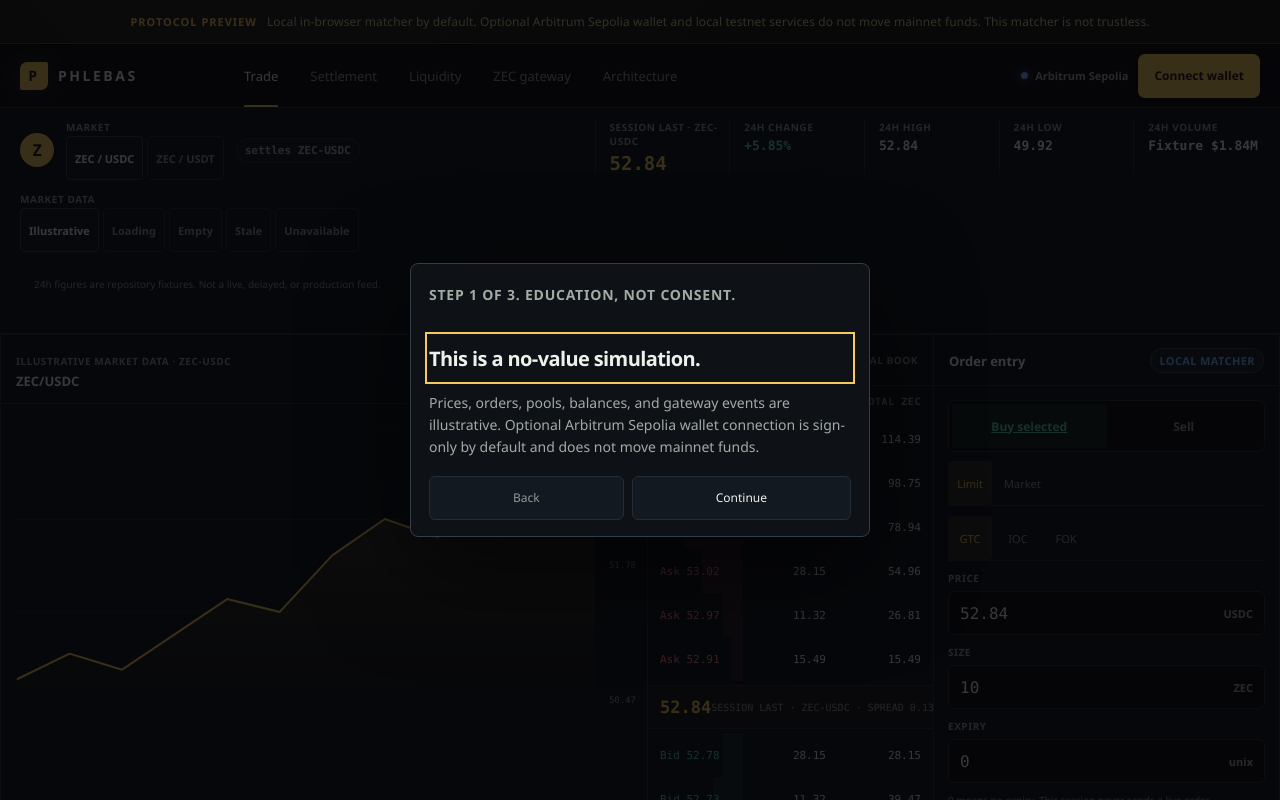
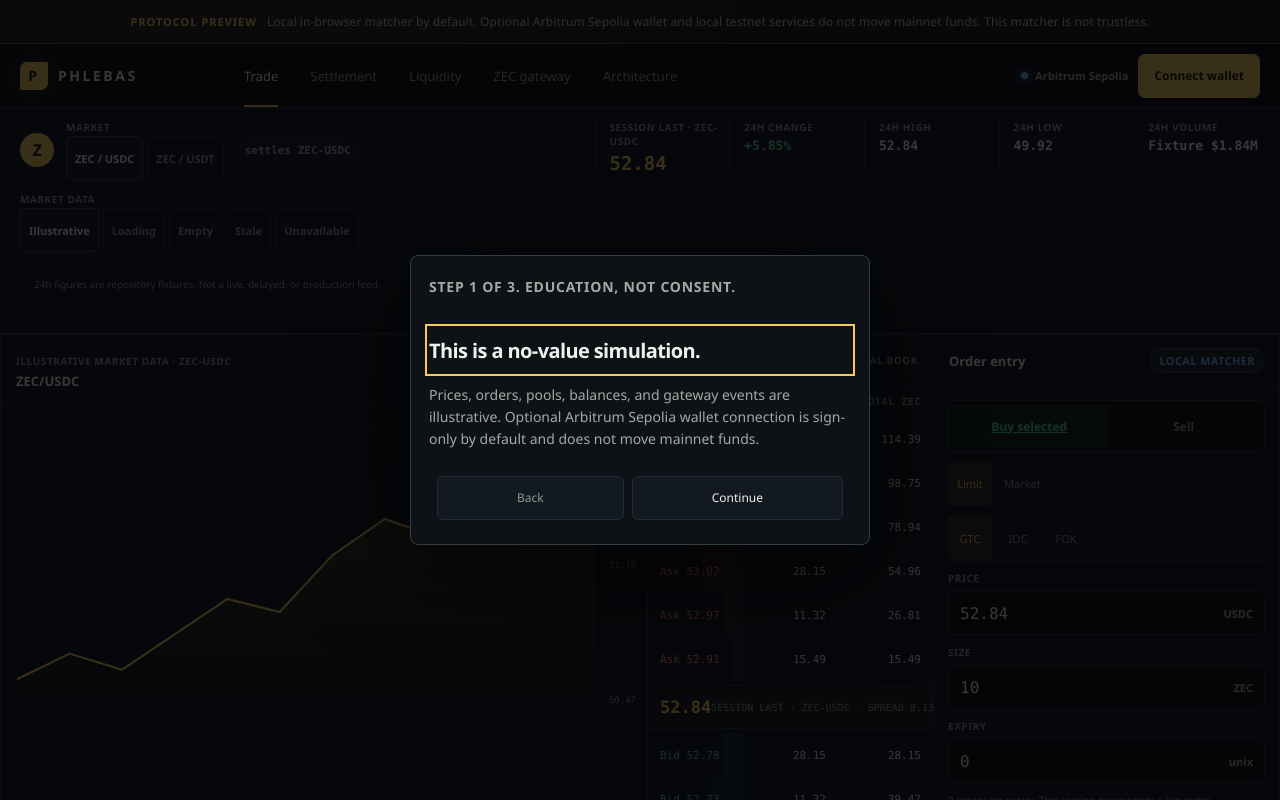
Before and after one commit to EauDoon/Phlebas, a Next.js app: page /trade in a window 1280 px wide. Shown: the top 800 px of the page. Built offline with nearby package versions, Linux system fonts and the light colour scheme.

Commit message:
fix: keep education Continue ring inside tourNav padding at 1440

```diff
--- a/src/components/terminal.module.css
+++ b/src/components/terminal.module.css
@@ -1938,7 +1938,10 @@ a.skipLink:focus-visible {
 }
 
 .educationDialog .tourNav {
+  box-sizing: border-box;
   margin: 18px 0 0;
+  overflow: visible;
+  padding: 8px;
 }
 
 @media (max-width: 820px) {
```
